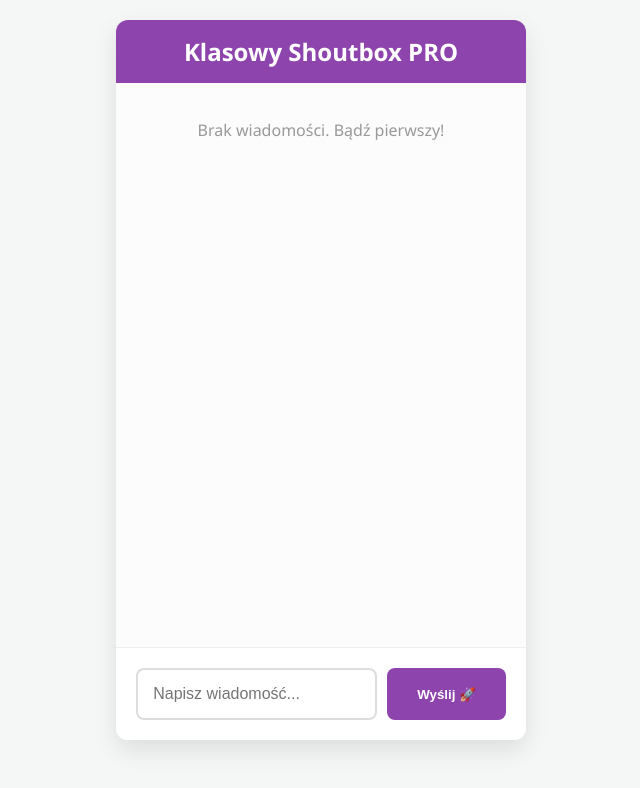
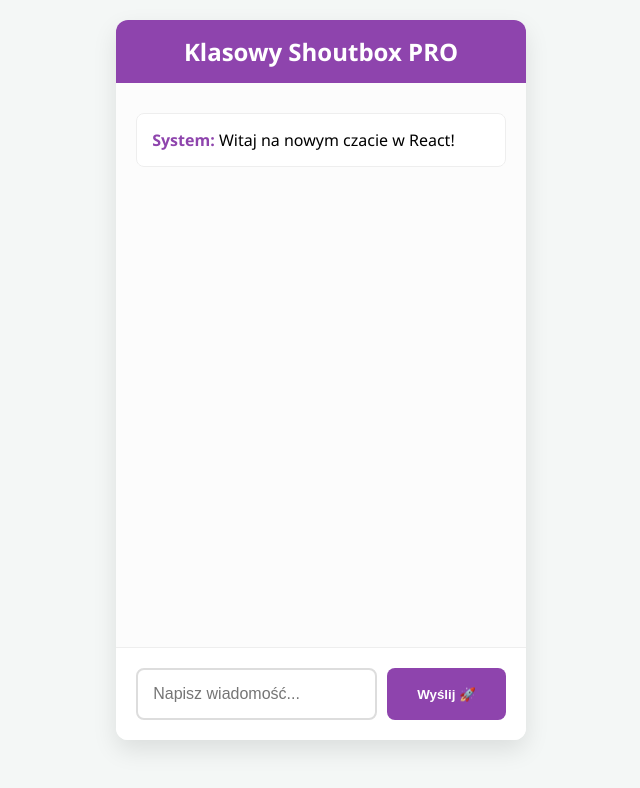
Before and after one commit to gabipaw/shoutbox-react., a React app: page / in a window 1280 px wide. Shown: the top 788 px of the page, without its empty margins (319-959 px from the left). Built offline with nearby package versions, Linux system fonts and the light colour scheme; the HTML template or start-up script is replaced by a standard one.

Commit message:
Dodano useState: renderowanie wiadomosci i obsluga formularza

```diff
--- a/src/App.jsx
+++ b/src/App.jsx
@@ -1,23 +1,45 @@
+import { useState } from 'react';
 import Header from './components/Header';
 import MessageForm from './components/MessageForm';
 
 function App() {
+  // 1. Inicjalizujemy stan jako tablicę obiektów (na start dajemy 1 wiadomość powitalną)
+  const [wiadomosci, setWiadomosci] = useState([
+    { id: 1, author: 'System', text: 'Witaj na nowym czacie w React!' }
+  ]);
+
+  // 2. Funkcja dodająca nową wiadomość
+  const handleDodajWiadomosc = (nowyTekst) => {
+    const nowaWiadomosc = {
+      id: Date.now(), // generuje unikalne ID (obecny czas)
+      author: 'Ja',   // Na razie na sztywno, później podepniemy logowanie
+      text: nowyTekst
+    };
+
+    // W React nie robimy .push()! Tworzymy nową tablicę:
+    // ...wiadomosci (skopiuj stare) i dodaj nowaWiadomosc na koniec.
+    setWiadomosci([...wiadomosci, nowaWiadomosc]);
+  };
+
   return (
     <div className="app-container">
-
-      {/* Nasz górny pasek */}
       <Header />
 
-      {/* Środkowe okno na wiadomości (na razie puste) */}
       <div className="chat-window">
-        <p style={{ textAlign: 'center', color: '#999' }}>
-          Brak wiadomości. Bądź pierwszy!
-        </p>
+        {/* 3. Renderowanie tablicy na HTML za pomocą .map() */}
+        {wiadomosci.length === 0 ? (
+          <p style={{ textAlign: 'center', color: '#999' }}>Brak wiadomości.</p>
+        ) : (
+          wiadomosci.map((msg) => (
+            <div key={msg.id} style={{ background: 'white', padding: '15px', margin: '10px 0', borderRadius: '8px', border: '1px solid #eee' }}>
+              <strong style={{ color: '#8e44ad' }}>{msg.author}:</strong> {msg.text}
+            </div>
+          ))
+        )}
       </div>
 
-      {/* Dolny formularz wysyłania */}
-      <MessageForm />
-
+      {/* 4. Przekazujemy funkcję do komponentu formularza przez PROPS */}
+      <MessageForm onWyslij={handleDodajWiadomosc} />
     </div>
   );
 }
--- a/src/components/MessageForm.jsx
+++ b/src/components/MessageForm.jsx
@@ -1,7 +1,26 @@
-function MessageForm() {
+import { useState } from 'react';
+
+// Jako argument funkcja przyjmuje 'props' (właściwości przekazane z góry)
+function MessageForm({ onWyslij }) {
+  // Tworzymy Stan: zmienną 'tekst' oraz funkcję do jej zmieniania 'setTekst'
+  const [tekst, setTekst] = useState('');
+
+  const handleSubmit = (e) => {
+    e.preventDefault(); // Blokuje przeładowanie strony!
+    if (tekst.trim() === '') return; // Zabezpieczenie przed pustą wiadomością
+
+    onWyslij(tekst); // Odpalamy funkcję, którą dostał ten komponent z zewnątrz!
+    setTekst('');    // Po wysłaniu czyścimy okienko
+  };
+
   return (
-    <form className="chat-form">
-      <input type="text" placeholder="Napisz wiadomość..." />
+    <form className="chat-form" onSubmit={handleSubmit}>
+      <input
+        type="text"
+        placeholder="Napisz wiadomość..."
+        value={tekst}
+        onChange={(e) => setTekst(e.target.value)}
+      />
       <button type="submit">Wyślij 🚀</button>
     </form>
   );
```
